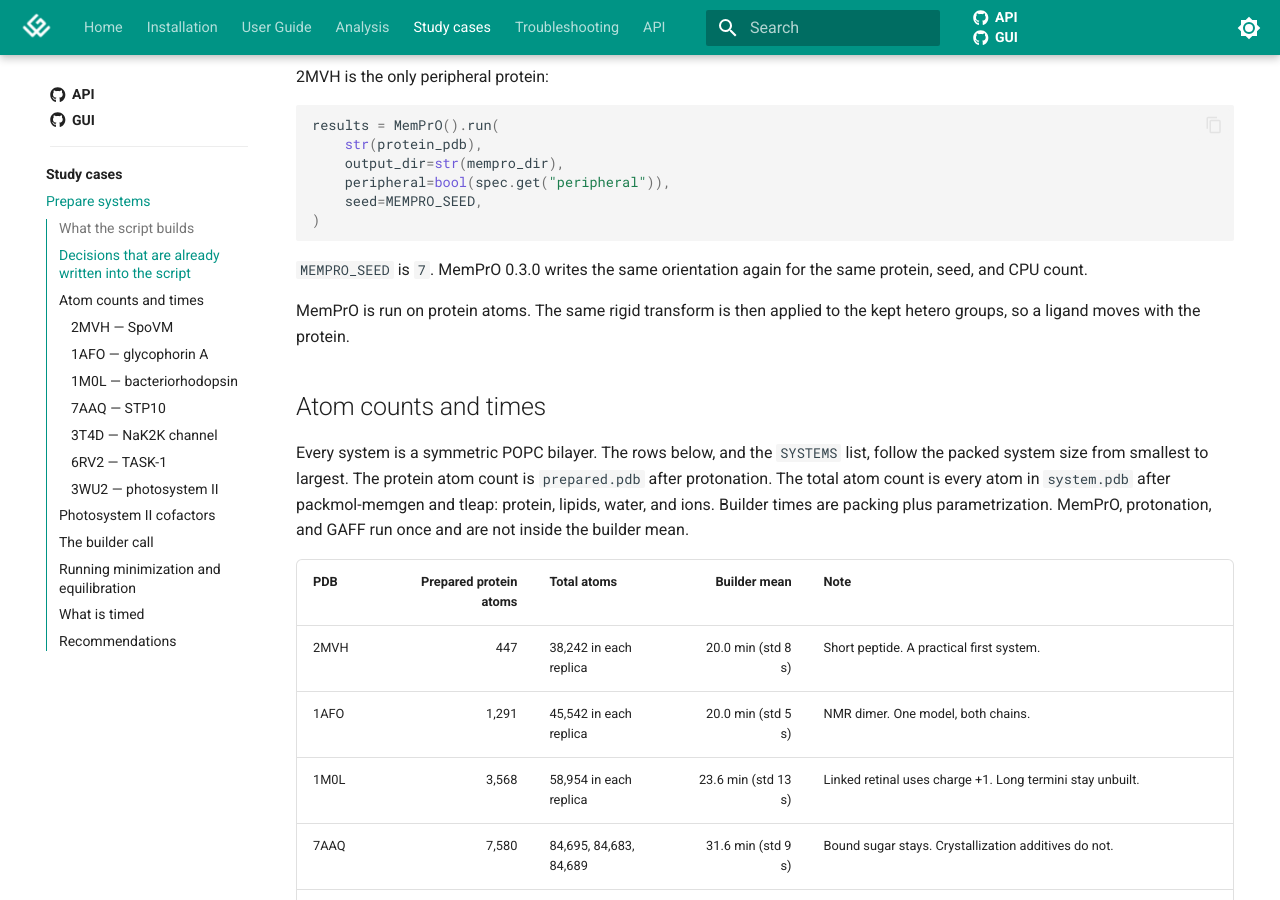
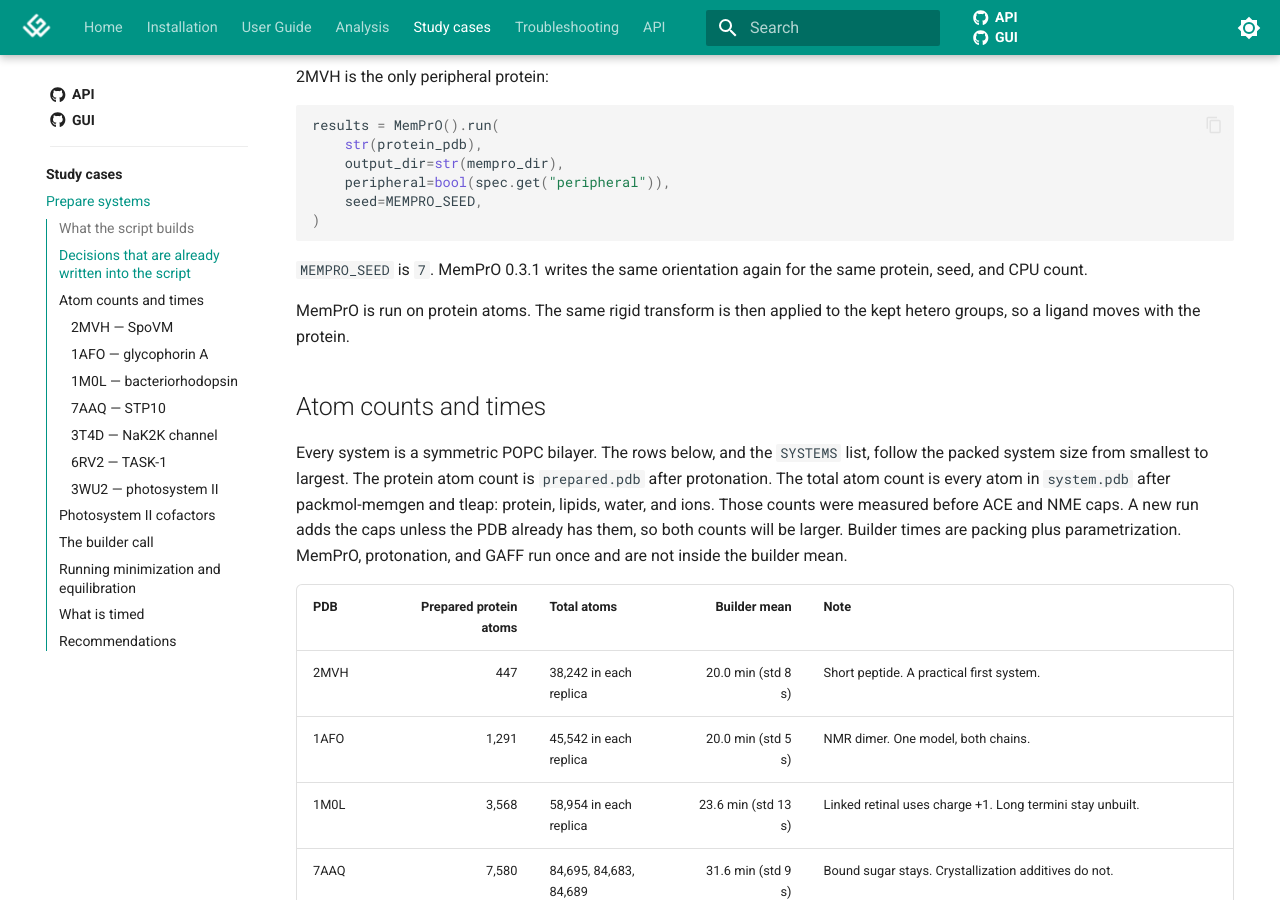
Before and after one commit to maurobedoya/gatewizard, an MkDocs documentation site: the page built from docs/study-cases/prepare-systems.md, in a window 1280 px wide and 900 px high, scrolled down 2681 px. Built offline with MkDocs 1.6.1 and Material for MkDocs 9.7.7, drawn with Linux system fonts in a browser that asks for light colours; comment, search, counter and statistics services are not loaded; the version menu is left out; some of the changed text lies outside the part shown.

Commit message:
feat: add terminal caps before propka in prepare-systems
The study-case protonation stage writes ACE and NME before PropKa, unless the PDB already has a terminal cap. A saved protonation stage is reused until that result is deleted. The script and the study-case page also say MemPrO 0.3.1.

````diff
--- a/docs/study-cases/prepare-systems.md
+++ b/docs/study-cases/prepare-systems.md
@@ -70,13 +70,13 @@
 )
 ```
 
-`MEMPRO_SEED` is `7`. MemPrO 0.3.0 writes the same orientation again for the same protein, seed, and CPU count.
+`MEMPRO_SEED` is `7`. MemPrO 0.3.1 writes the same orientation again for the same protein, seed, and CPU count.
 
 MemPrO is run on protein atoms. The same rigid transform is then applied to the kept hetero groups, so a ligand moves with the protein.
 
 ## Atom counts and times
 
-Every system is a symmetric POPC bilayer. The rows below, and the `SYSTEMS` list, follow the packed system size from smallest to largest. The protein atom count is `prepared.pdb` after protonation. The total atom count is every atom in `system.pdb` after packmol-memgen and tleap: protein, lipids, water, and ions. Builder times are packing plus parametrization. MemPrO, protonation, and GAFF run once and are not inside the builder mean.
+Every system is a symmetric POPC bilayer. The rows below, and the `SYSTEMS` list, follow the packed system size from smallest to largest. The protein atom count is `prepared.pdb` after protonation. The total atom count is every atom in `system.pdb` after packmol-memgen and tleap: protein, lipids, water, and ions. Those counts were measured before ACE and NME caps. A new run adds the caps unless the PDB already has them, so both counts will be larger. Builder times are packing plus parametrization. MemPrO, protonation, and GAFF run once and are not inside the builder mean.
 
 | PDB | Prepared protein atoms | Total atoms | Builder mean | Note |
 | --- | ---: | --- | ---: | --- |
@@ -329,7 +329,7 @@
 4. `subset` — chosen NMR model, chosen chains, and hetero groups that are not in `keep_hetero` removed
 5. `structure_check_before` — the same report as Visualize → Structure checker, on the selected chains. SEQRES for those chains is included, so residues with no coordinates are listed. The report is `work/<PDB>/structure_check_before/report.txt`. Findings do not stop the run.
 6. `mempro` — orientation, then the transform applied to the kept atoms
-7. `protonation` — PropKa at pH 7.4 and Amber residue names, peptide names remapped, disulfide cysteines renamed to CYX, missing protein heavy atoms filled from the Amber templates, protein hydrogens removed, then `pdb4amber --reduce` adds Amber hydrogens. Ligands and ions keep their hydrogens. This is the same order as Preparation → Prepare. A finished `protonation` stage is reused, so delete that PDB’s `protonation.json` when this step must run again.
+7. `protonation` — ACE and NME are added first, unless the PDB already has a terminal cap, then PropKa at pH 7.4 and Amber residue names, peptide names remapped, disulfide cysteines renamed to CYX, missing protein heavy atoms filled from the Amber templates, protein hydrogens removed, then `pdb4amber --reduce` adds Amber hydrogens. Ligands and ions keep their hydrogens. Capping matches Preparation with Cap protein termini on. A finished `protonation` stage is reused, so delete that PDB’s `protonation.json` when this step must run again.
 8. `structure_check_after` — the same checker on `prepared.pdb`. SEQRES is left out here because protonation renames residues. Numbering gaps and any heavy atoms the templates did not fill are still listed, in `work/<PDB>/structure_check_after/report.txt`.
 9. `ligand_parameters` — GAFF2 with ABCG2 for each name in `parametrize`, unless that system sets `atom_type` and `charge_method`
 10. `builder` — one row per replica, the whole packmol-memgen plus tleap run
````
Also changed, not shown: CHANGELOG.md (+1 -0 lines), 1 other file.
